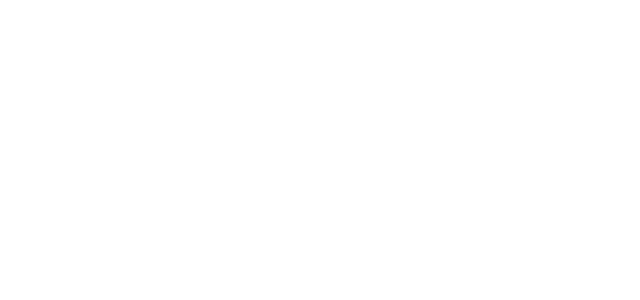
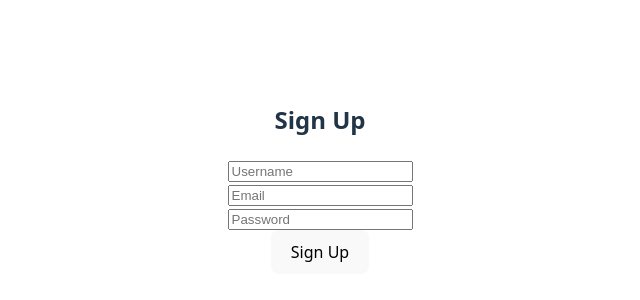
Before and after one commit to Earendiil/react-cloud-storage, a React (Vite) app: page /signup in a window 1280 px wide. Before the commit this address had no page. Shown: the part 222-522 px from the top of the page, without its empty margins (320-960 px from the left). Built offline with nearby package versions, Linux system fonts and the light colour scheme.

Commit message:
SignupPage

```diff
--- a/src/App.jsx
+++ b/src/App.jsx
@@ -3,6 +3,7 @@
 import LoginPage from './pages/LoginPage';
 import DashboardPage from './pages/DashboardPage';
 import { BrowserRouter as Router, Routes, Route } from 'react-router-dom';
+import SignUpPage from './pages/SignupPage';
 
 
 function App() {
@@ -10,6 +11,7 @@
     <Router>
       <Routes>
         <Route path="/" element={<LoginPage />} />
+        <Route path="/signup" element={<SignUpPage />} />
         <Route path="/dashboard" element={<DashboardPage />} />
       </Routes>
     </Router>
--- a/src/pages/LoginPage.jsx
+++ b/src/pages/LoginPage.jsx
@@ -56,6 +56,7 @@
           Log In
         </button>
       </form>
+      <p>Don't have an account? <a href="/signup">Sign up</a></p>
     </div>
   );
 }
--- /dev/null
+++ b/src/pages/SignupPage.jsx
@@ -0,0 +1,66 @@
+import { useState } from 'react';
+import { useNavigate } from 'react-router-dom';
+import axios from 'axios';
+
+const SignUpPage = () => {
+  const [formData, setFormData] = useState({
+    username: '',
+    email: '',
+    password: '',
+  });
+
+  const navigate = useNavigate();
+
+  const handleChange = (e) => {
+    setFormData(prev => ({
+      ...prev,
+      [e.target.name]: e.target.value,
+    }));
+  };
+
+  const handleSubmit = async (e) => {
+    e.preventDefault();
+    try {
+      await axios.post('http://localhost:8080/auth/register', formData);
+      alert('Account created! You can now log in.');
+      navigate('/');
+    } catch (err) {
+      console.error(err);
+      alert('Registration failed.');
+    }
+  };
+
+  return (
+    <div>
+      <h2>Sign Up</h2>
+      <form onSubmit={handleSubmit}>
+        <input
+          name="username"
+          placeholder="Username"
+          value={formData.username}
+          onChange={handleChange}
+          required
+        /><br/>
+        <input
+          name="email"
+          placeholder="Email"
+          value={formData.email}
+          onChange={handleChange}
+          type="email"
+          required
+        /><br/>
+        <input
+          name="password"
+          placeholder="Password"
+          value={formData.password}
+          onChange={handleChange}
+          type="password"
+          required
+        /><br/>
+        <button type="submit">Sign Up</button>
+      </form>
+    </div>
+  );
+};
+
+export default SignUpPage;
```
